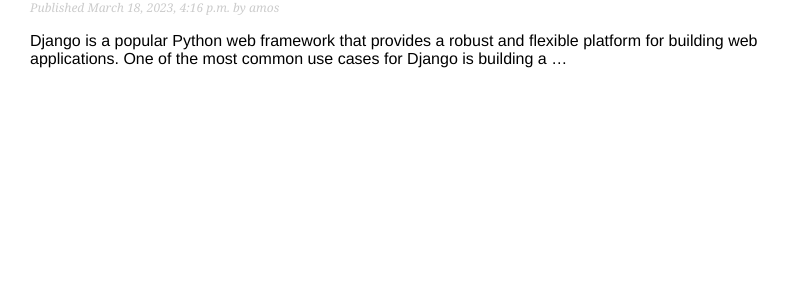
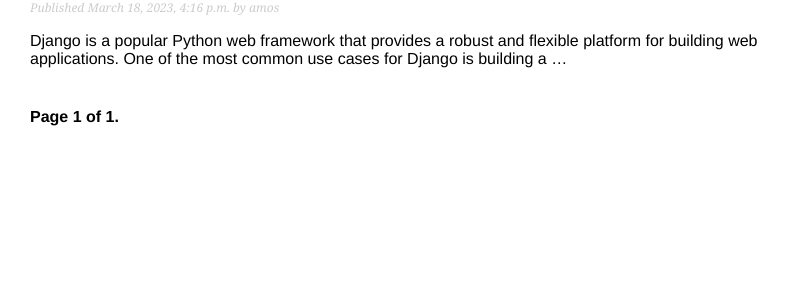
Before and after one commit to amosehiguese/katato-blog, a Django app: page /blog/ in a window 1280 px wide. Shown: the part 279-579 px from the top of the page, without its empty margins (0-790 px from the left). Run offline with Django 4.2, Linux system fonts and the light colour scheme; data comes from the database, SQL or seed files in the repository.

Commit message:
Add pagination to list view

```diff
--- a/blog/templates/blog/post/list.html
+++ b/blog/templates/blog/post/list.html
@@ -1,4 +1,5 @@
-{% extends 'blog/base.html' %} {% block title %}Katato blog{% endblock title %}
+{% extends 'blog/base.html' %}
+{% block title %}Katato blog{% endblock title %}
 {% block content %}
 <h1>Katato Blog</h1>
 {% for post in posts %}
@@ -6,4 +7,7 @@
   <a href="{{ post.get_absolute_url }}"> {{ post.title }} </a>
 </h2>
 <p class="date">Published {{ post.publish }} by {{ post.author }}</p>
-{{ post.body|truncatewords:30|linebreaks}} {% endfor %} {% endblock content %}
+{{ post.body|truncatewords:30|linebreaks}}
+{% endfor %}
+{% include "pagination.html" with page=posts %}
+{% endblock content %}
--- /dev/null
+++ b/blog/templates/pagination.html
@@ -0,0 +1,13 @@
+<div class="pagination">
+  <span class="step-links">
+    {% if page.has_previous %}
+    <a href="?page={{ page.previous_page_number }}">Previous</a>
+    {% endif %}
+    <span class="current">
+      Page {{ page.number }} of {{ page.paginator.num_pages }}.
+    </span>
+    {% if page.has_next %}
+    <a href="?page={{ page.next_page_number }}">Next</a>
+    {% endif %}
+  </span>
+</div>
--- a/blog/views.py
+++ b/blog/views.py
@@ -1,10 +1,25 @@
 from django.shortcuts import render, get_object_or_404
+from django.core.paginator import Paginator, EmptyPage, PageNotAnInteger
 
 from .models import Post
 
 def post_list(request):
-    posts = Post.published.all()
-    return render(request, 'blog/post/list.html', {'posts':posts})
+    object_list= Post.published.all()
+    paginator = Paginator(object_list, 3)
+    page = request.GET.get('page')
+    try:
+        post = paginator.page(page)
+    except PageNotAnInteger:
+        # if page is not an integer deliver the first page
+        posts = paginator.page(1)
+    except EmptyPage:
+        # if page is out of range deliver last page of results
+        post = paginator.page(paginator.num_pages)
+    return render(request, 'blog/post/list.html', {
+        'page': page,
+        'posts':posts,
+        }
+    )
 
 def post_detail(request, year, month, day, post):
     post = get_object_or_404(Post, slug=post, status='published', publish__year=year, publish__month=month, publish__day=day)
```
